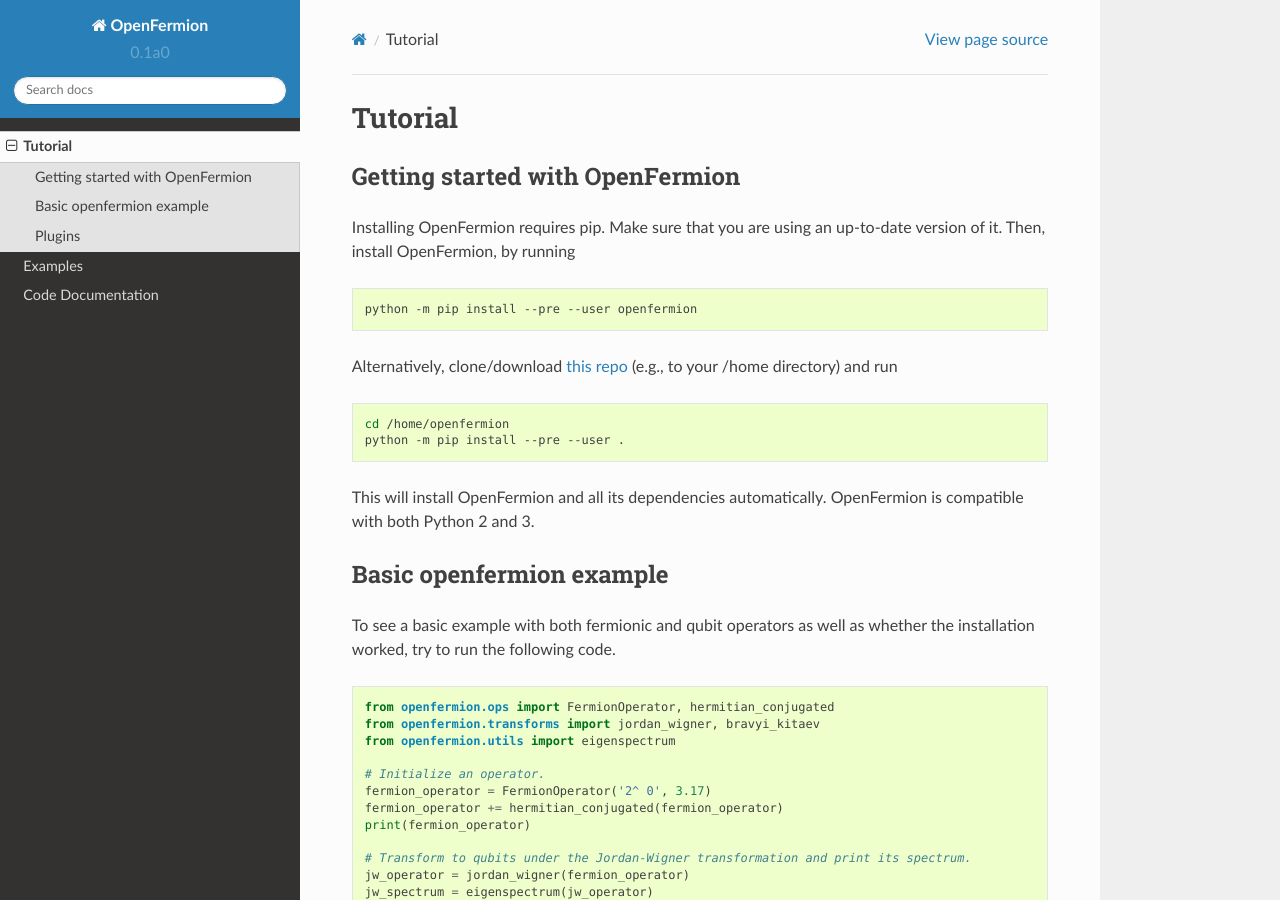
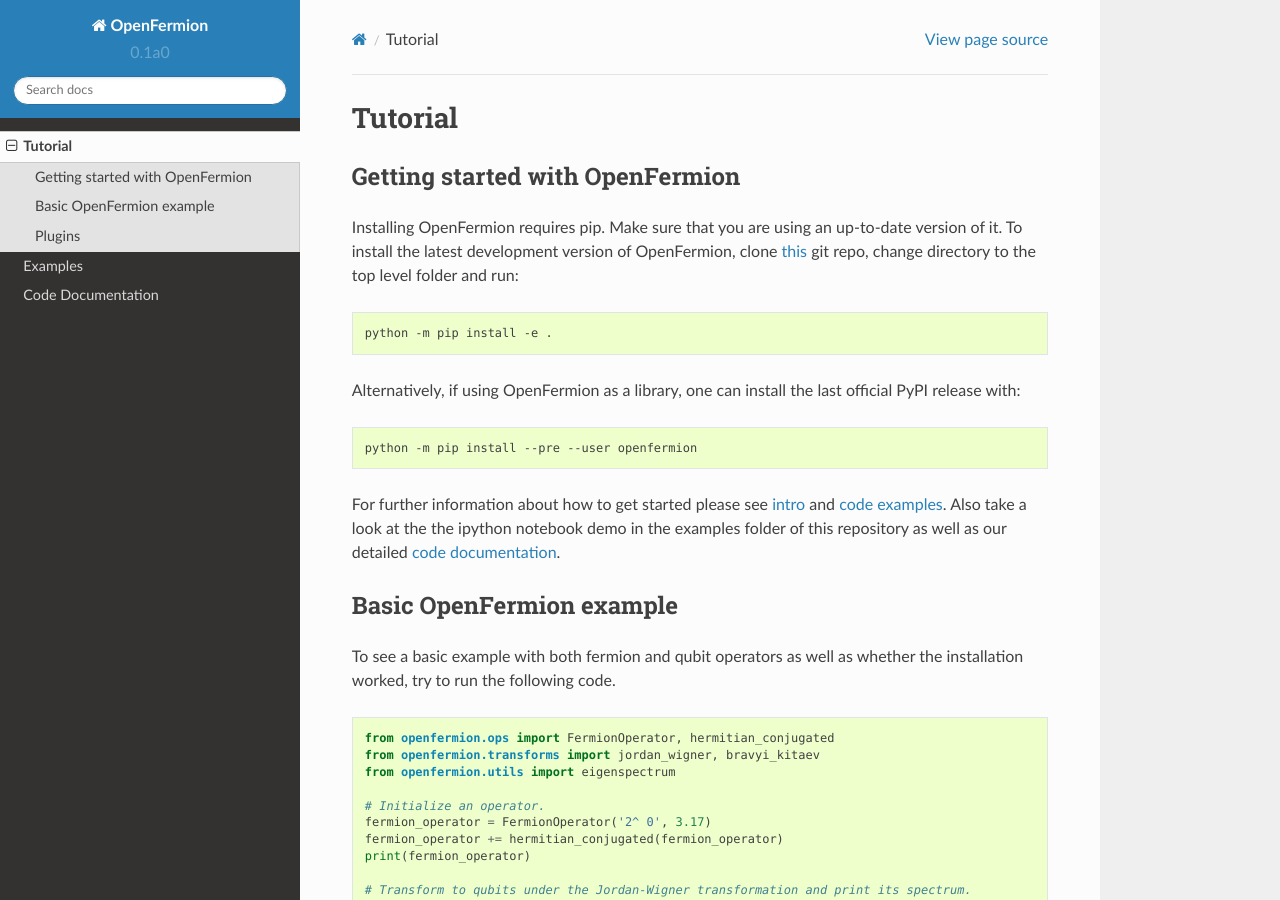
Before and after one commit to quantumlib/OpenFermion, a Sphinx documentation site: the page built from docs/intro.rst, in a window 1280 px wide and 900 px high. Built offline with Sphinx 7.4.7 and the Read the Docs theme 2.0.0, drawn with Linux system fonts in a browser that asks for light colours.

Commit message:
updated intro docs

```diff
--- a/docs/intro.rst
+++ b/docs/intro.rst
@@ -9,54 +9,55 @@
 Getting started with OpenFermion
 -----------------------------
 
-Installing OpenFermion requires pip. Make sure that you are using an up-to-date version of it. Then, install OpenFermion, by running
+Installing OpenFermion requires pip. Make sure that you are using an up-to-date version of it.
+To install the latest development version of OpenFermion, clone `this <http://github.com/quantumlib/OpenFermion>`__ git repo,
+change directory to the top level folder and run:
 
 .. code-block:: bash
 
-	python -m pip install --pre --user openfermion
+  python -m pip install -e .
 
-Alternatively, clone/download `this repo <www.openfermion.org>`_ (e.g., to your /home directory) and run
+Alternatively, if using OpenFermion as a library, one can install the last official PyPI release with:
 
 .. code-block:: bash
 
-	cd /home/openfermion
-	python -m pip install --pre --user .
+  python -m pip install --pre --user openfermion
 
-This will install OpenFermion and all its dependencies automatically. OpenFermion is compatible with both Python 2 and 3.
+For further information about how to get started please see `intro <http://openfermion.readthedocs.io/en/latest/intro.html>`__ and  `code examples <http://openfermion.readthedocs.io/en/latest/examples.html>`__. Also take a look at the the ipython notebook demo in the examples folder of this repository as well as our detailed `code documentation <http://openfermion.readthedocs.io/en/latest/openfermion.html>`__.
 
 
-Basic openfermion example
+Basic OpenFermion example
 ----------------------
 
-To see a basic example with both fermionic and qubit operators as well as whether the installation worked, try to run the following code.
+To see a basic example with both fermion and qubit operators as well as whether the installation worked, try to run the following code.
 
 .. code-block:: python
 
-	from openfermion.ops import FermionOperator, hermitian_conjugated
-	from openfermion.transforms import jordan_wigner, bravyi_kitaev
-	from openfermion.utils import eigenspectrum
+        from openfermion.ops import FermionOperator, hermitian_conjugated
+        from openfermion.transforms import jordan_wigner, bravyi_kitaev
+        from openfermion.utils import eigenspectrum
 
-	# Initialize an operator.
-	fermion_operator = FermionOperator('2^ 0', 3.17)
-	fermion_operator += hermitian_conjugated(fermion_operator)
-	print(fermion_operator)
+        # Initialize an operator.
+        fermion_operator = FermionOperator('2^ 0', 3.17)
+        fermion_operator += hermitian_conjugated(fermion_operator)
+        print(fermion_operator)
 
-	# Transform to qubits under the Jordan-Wigner transformation and print its spectrum.
-	jw_operator = jordan_wigner(fermion_operator)
-	jw_spectrum = eigenspectrum(jw_operator)
-	print(jw_operator)
-	print(jw_spectrum)
+        # Transform to qubits under the Jordan-Wigner transformation and print its spectrum.
+        jw_operator = jordan_wigner(fermion_operator)
+        jw_spectrum = eigenspectrum(jw_operator)
+        print(jw_operator)
+        print(jw_spectrum)
 
-	# Transform to qubits under the Bravyi-Kitaev transformation and print its spectrum.
-	bk_operator = bravyi_kitaev(fermion_operator)
-	bk_spectrum = eigenspectrum(bk_operator)
-	print(bk_operator)
-	print(bk_spectrum)
+        # Transform to qubits under the Bravyi-Kitaev transformation and print its spectrum.
+        bk_operator = bravyi_kitaev(fermion_operator)
+        bk_spectrum = eigenspectrum(bk_operator)
+        print(bk_operator)
+        print(bk_spectrum)
 
 
 This code creates the fermionic operator :math:`a^\dagger_2 a_0` and adds its Hermitian conjugate :math:`a^\dagger_0 a_2` to it. It then maps the resulting fermionic operator to qubit operators using two transforms included in OpenFermion, the Jordan-Wigner and Bravyi-Kitaev transforms. Despite the different representations, these operators are isospectral. The example also shows some of the intuitive string methods included in OpenFermion.
 
-Further examples can be found in the docs (`Examples` in the panel on the left) and in the OpenFermion examples folder on `GitHub <www.openfermion.org>`_.
+Further examples can be found in the docs (`Examples` in the panel on the left) and in the OpenFermion examples folder on `GitHub <http://github.com/quantumlib/OpenFermion>`_.
 
 Plugins
 -------
```
